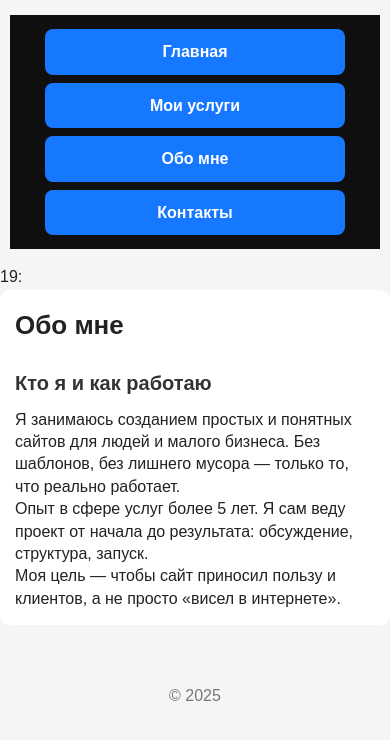
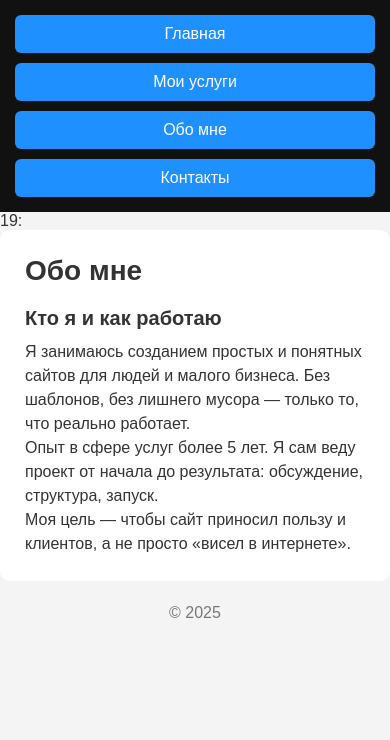
Before and after one commit to kazach147-ux/site, a plain HTML site: page about.html in a window 390 px wide. Drawn offline with Linux system fonts and the light colour scheme.

Commit message:
Update style.css

```diff
--- a/style.css
+++ b/style.css
@@ -1,294 +1,82 @@
 * {
-    margin: 0;
-    padding: 0;
-    box-sizing: border-box;
+  box-sizing: border-box;
+  margin: 0;
+  padding: 0;
+  font-family: Arial, sans-serif;
 }
 
 body {
-    font-family: Arial, sans-serif;
-    background: #f5f5f5;
-    color: #222;
+  background: #f4f4f4;
+  color: #333;
 }
 
-/* НАВИГАЦИЯ = КНОПКИ */
-.navbar {
-    background: #222;
-    padding: 15px;
-    text-align: center;
+header {
+  background: #111;
+  padding: 15px;
 }
 
-.navbar a {
-    color: white;
-    text-decoration: none;
-    background: #007bff;
-    padding: 10px 18px;
-    margin: 0 5px;
-    border-radius: 6px;
-    font-weight: bold;
-    display: inline-block;
+nav {
+  display: flex;
+  gap: 10px;
 }
 
-.navbar a:hover {
-    background: #0056b3;
+nav a {
+  background: #1e90ff;
+  color: #fff;
+  text-decoration: none;
+  padding: 10px 16px;
+  border-radius: 6px;
 }
 
-/* КОНТЕНТ */
-.container {
-    max-width: 900px;
-    margin: 40px auto;
-    padding: 20px;
-    background: white;
-    border-radius: 10px;
+nav a:hover {
+  background: #187bcd;
 }
 
-/* СПИСОК УСЛУГ */
-.services-list li {
-    margin: 10px 0;
-    font-size: 18px;
+main {
+  padding: 30px 15px;
 }
 
-/* ФУТЕР */
-footer {
-    text-align: center;
-    margin: 40px 0;
-    color: #666;
+.container {
+  max-width: 900px;
+  margin: 0 auto;
+  background: #fff;
+  padding: 25px;
+  border-radius: 10px;
 }
 
-/* ===== МOBILE ===== */
-@media (max-width: 768px) {
-
-    .navbar {
-        display: flex;
-        flex-direction: column;
-        gap: 10px;
-    }
-
-    .navbar a {
-        width: 100%;
-        max-width: 300px;
-        margin: 0 auto;
-        font-size: 18px;
-    }
-
-    .container {
-        margin: 20px 10px;
-        padding: 15px;
-    }
-
-    h1 {
-        font-size: 26px;
-    }
-
-    p, li {
-        font-size: 16px;
-    }
-}
-/* ===== БАЗА ===== */
-* {
-  box-sizing: border-box;
+h1 {
+  font-size: 28px;
+  margin-bottom: 15px;
 }
 
-body {
-  margin: 0;
-  font-family: Arial, sans-serif;
-  line-height: 1.6;
+h2 {
+  font-size: 20px;
+  margin: 20px 0 10px;
 }
 
-/* ===== НАВИГАЦИЯ ===== */
-.navbar {
-  display: flex;
-  justify-content: center;
-  gap: 20px;
-  padding: 15px;
-  background: #111;
+p {
+  font-size: 16px;
+  line-height: 1.5;
 }
 
-.navbar a {
-  color: #fff;
-  text-decoration: none;
-  font-weight: 600;
-  padding: 8px 12px;
-  border-radius: 6px;
-  transition: background 0.2s;
-}
-
-.navbar a:hover {
-  background: #333;
-}
-
-/* ===== КОНТЕНТ ===== */
-.container,
-main {
-  max-width: 900px;
-  margin: 40px auto;
-  padding: 0 15px;
-}
-
-/* ===== ФУТЕР ===== */
 footer {
   text-align: center;
   padding: 20px;
   color: #777;
 }
 
-/* ===== МОБИЛКА ===== */
-@media (max-width: 600px) {
-  .navbar {
+/* MOBILE */
+@media (max-width: 768px) {
+  nav {
     flex-direction: column;
-    align-items: center;
-    gap: 10px;
-  }
-
-  .navbar a {
-    width: 100%;
-    text-align: center;
-  }
-}
-/* ===== NAVBAR BUTTONS ===== */
-.navbar {
-  display: flex;
-  gap: 12px;
-  padding: 14px;
-  background: #0f0f0f;
-  justify-content: center;
-  flex-wrap: wrap;
-}
-
-.navbar a {
-  display: inline-block;
-  padding: 10px 18px;
-  background: #1677ff;
-  color: #fff;
-  text-decoration: none;
-  border-radius: 8px;
-  font-weight: 600;
-  transition: 0.2s;
-}
-
-.navbar a:hover {
-  background: #0d5edb;
-}
-
-/* ===== CONTAINER ===== */
-.container {
-  max-width: 900px;
-  margin: 40px auto;
-  padding: 20px;
-}
-
-/* ===== FOOTER ===== */
-footer {
-  text-align: center;
-  padding: 20px;
-  color: #777;
-}
-
-/* ===== MOBILE ===== */
-@media (max-width: 600px) {
-  .navbar {
-    gap: 8px;
-  }
-
-  .navbar a {
-    width: 100%;
-    text-align: center;
-    font-size: 16px;
-  }
-
-  .container {
-    margin: 20px 10px;
-    padding: 16px;
-  }
-}
-/* ===== Мобильная адаптация ===== */
-@media (max-width: 768px) {
-
-  body {
-    padding: 0;
-    margin: 0;
-  }
-
-  header nav {
-    flex-direction: column;
-    gap: 10px;
-    padding: 15px;
-  }
-
-  header nav a {
-    width: 100%;
-    text-align: center;
-    font-size: 18px;
-    padding: 12px 0;
-  }
-
-  main {
-    padding: 20px 15px;
-  }
-
-  .content,
-  .services-box {
-    padding: 20px;
-    border-radius: 12px;
-  }
-
-  h1 {
-    font-size: 28px;
-  }
-
-  ul li {
-    font-size: 18px;
-    line-height: 1.4;
-  }
-
-  footer {
-    font-size: 14px;
-    padding: 20px 10px;
-  }
-}
-/* ===== MOBILE ===== */
-@media (max-width: 768px) {
-
-  header {
-    padding: 15px 10px;
-  }
-
-  nav {
-    display: flex;
-    flex-direction: column;
-    gap: 10px;
   }
 
   nav a {
     width: 100%;
     text-align: center;
-    padding: 14px 0;
-    font-size: 16px;
   }
 
-  .container {
-    padding: 15px;
+  main {
+    padding: 20px 10px;
   }
-
-  h1 {
-    font-size: 26px;
-  }
-
-  p {
-    font-size: 16px;
-    line-height: 1.4;
-  }
-
 }
-main {
-  padding: 20px;
-}
-
-.container {
-  max-width: 900px;
-  margin: 0 auto;
-}.container h2 {
-  margin-top: 20px;
-  margin-bottom: 10px;
-  font-size: 20px;
-  color: #333;
-      }
```
